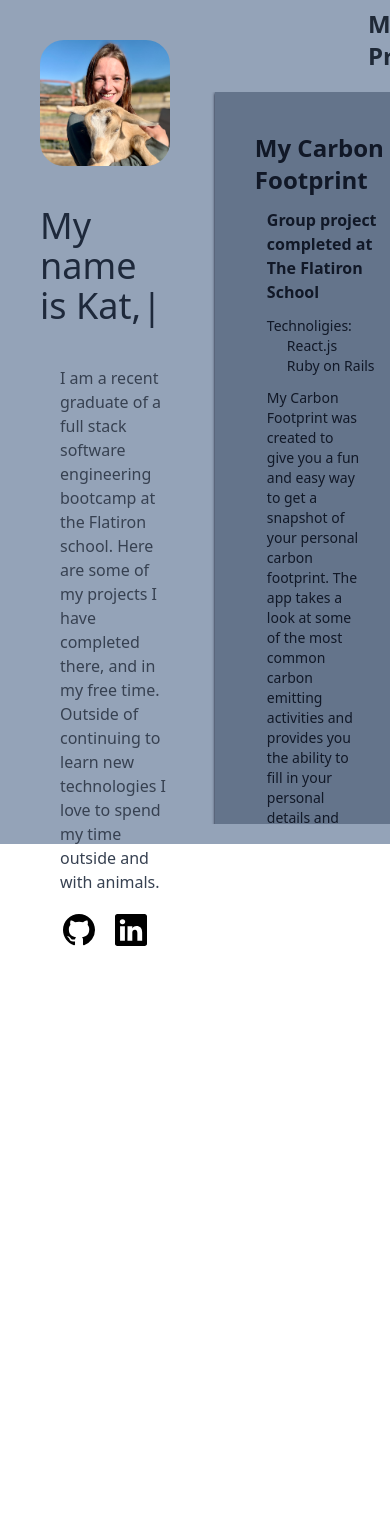
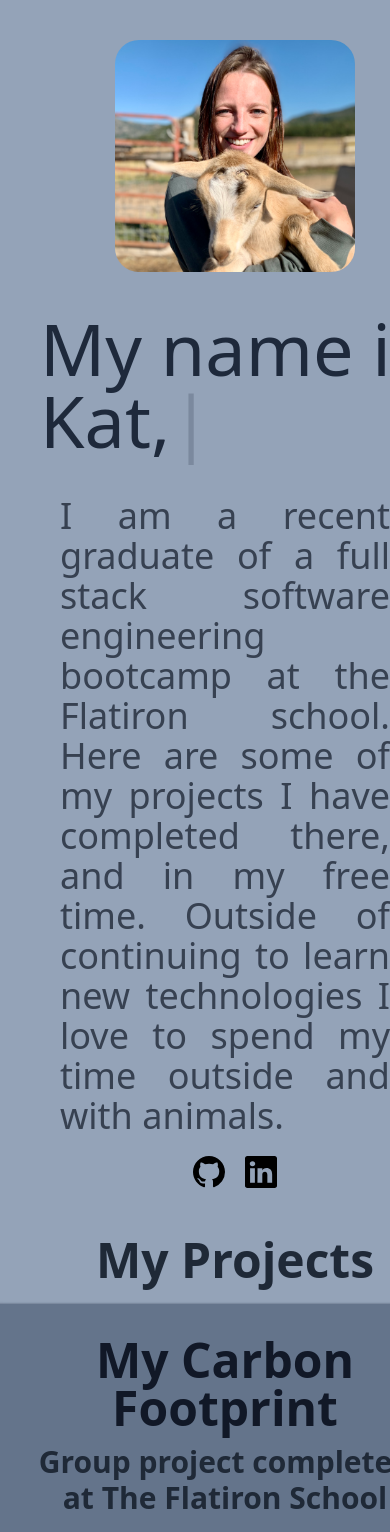
Before and after one commit to katroll/katherineroll.com2.0, a React (Create React App) app: page / in a window 390 px wide. Shown: the top 1532 px of the page. Before the commit the page ends 844 px from the top, so only its background shows below. Built offline with nearby package versions, Linux system fonts and the light colour scheme.

Commit message:
phone styling

```diff
--- a/src/components/About.js
+++ b/src/components/About.js
@@ -7,14 +7,14 @@ function About() {
 
 
     return (
-        <div className="ml-10 h-full w-screen flex space-x-10">
-            <div className="flex flex-col w-1/3 items-center fixed pt-10 z-10">
+        <div className="flex flex-col lg:flex-row ml-10 h-full w-screen lg:space-x-10">
+            <div className="flex flex-col lg:w-1/3 items-center lg:fixed lg:pt-20 pt-10 lg:z-10">
                 <img
                     src={kat}
                     alt="kat"
-                    className="w-72 rounded-3xl">
+                    className="w-60 lg:w-72 rounded-3xl">
                 </img>
-                <div className="text-4xl text-slate-800 mt-10">
+                <div className="text-7xl lg:text-4xl text-slate-800 mt-10">
                     <Typewriter
                         onInit={(typewriter)=> {
                             typewriter
@@ -26,7 +26,7 @@ function About() {
                         }}
                     />
                 </div>
-                <div className="text-gray-700 mt-10 pl-5">
+                <div className="text-4xl text-justify lg:text-base pr-10 lg:pr-5 text-gray-700 mt-10 pl-5">
                     I am a recent graduate of a full stack software engineering bootcamp at the Flatiron school. Here are some of my projects I have completed there, and in my free time. Outside of continuing to learn new technologies I love to spend my time outside and with animals.
                 </div>
                 <div className="flex space-x-5 mt-5">
--- a/src/components/ProjectContainer.js
+++ b/src/components/ProjectContainer.js
@@ -6,25 +6,28 @@ function ProjectContainer() {
 
     return (
         <div className="h-screen flex flex-col items-center pt-2">
-            <p className="text-2xl text-gray-800 font-bold mb-5 ml-72">My Projects</p>
-            <div className="flex pl-10 mb-5 flex-col grid justify-items-end overflow-y-scroll">
-                <div className="bg-slate-500 w-2/3 p-10 shadow shadow-slate-900 mb-5 mr-5">
-                    <p className="text-2xl font-bold text-gray-900">My Carbon Footprint</p>
-                    <div className="p-3">
-                        <p className="text-md font-semibold text-gray-900 mb-3">Group project completed at The Flatiron School</p>
-                        <p className="text-sm text-gray-900">Technoligies:</p>
-                        <p className="text-sm text-gray-900 pl-5">React.js</p>
-                        <p className="text-sm text-gray-900 pl-5 mb-3">Ruby on Rails</p>
-                        <p className="text-sm text-gray-900 w-3/4">My Carbon Footprint was created to give you a fun and easy way to get a snapshot of your personal carbon footprint. The app takes a look at some of the most common carbon emitting activities and provides you the ability to fill in your personal details and receive an estimate of carbon emissions based on data provided by the Carbon Interface REST API. </p>
+            <p className="text-5xl lg:text-2xl text-gray-800 font-bold mb-5 mt-10 lg:mt-0 lg:ml-72">My Projects</p>
+            <div className="flex lg:pl-10 mb-5 flex-col grid lg:justify-items-end lg:overflow-y-scroll">
+                <div className="flex flex-col bg-slate-500 lg:w-2/3 p-8 shadow shadow-slate-900 mb-10 lg:mb-5 mr-5">
+                    <p className="lg:text-2xl text-5xl text-center lg:text-left font-bold text-gray-900">My Carbon Footprint</p>
+                    <div className="lg:p-y-2 pt-3">
+                        <p className="text-3xl lg:text-base text-center lg:text-left font-semibold text-gray-800 mb-3">Group project completed at The Flatiron School</p>
+                        <p className="text-4xl lg:text-base text-gray-900 w-3/4 text-justify w-full lg:text-left lg:w-2/3">My Carbon Footprint was created to give you a fun and easy way to get a snapshot of your personal carbon footprint. The app takes a look at some of the most common carbon emitting activities and provides you the ability to fill in your personal details and receive an estimate of carbon emissions based on data provided by the Carbon Interface REST API. </p>
+                        <div className="flex mt-3">
+                            <p className="text-4xl lg:text-base font-semibold text-gray-800">Technoligies:</p>
+                            <p className="text-4xl lg:text-base text-gray-800 pl-5">React.js, Ruby on Rails</p>
+                        </div>
                     </div>
                 </div>
-                <div className="bg-slate-500 w-2/3 p-10 shadow shadow-slate-900 mr-5">
-                    <p className="text-2xl font-bold text-gray-900">Three.js Car Driving App</p>
-                    <div className="p-3">
-                        <p className="text-md font-semibold text-gray-900 mb-3">Project created while learning three.js</p>
-                        <p className="text-sm text-gray-900">Technoligies:</p>
-                        <p className="text-sm text-gray-900 pl-5 mb-3">Three.js</p>
-                        <p className="text-sm text-gray-900 w-3/4">I am interested in three.js and continuing to learn and add to this project. The demo is availabe <NavLink to="/threeproject" className="font-bold cursor-pointer">here</NavLink>, where you can use the arrow keys on the keyboard to drive around in the world I am slowly expanding on and updating as I learn new Three.js skills.</p>
+                <div className="bg-slate-500 lg:w-2/3 p-8 shadow shadow-slate-900 mr-5">
+                    <p className="lg:text-2xl text-5xl text-center lg:text-left font-bold text-gray-900">Three.js Car Driving App</p>
+                    <div className="lg:p-y-2 pt-3">
+                        <p className="text-3xl lg:text-base text-center lg:text-left font-semibold text-gray-800 mb-3">Project created while learning three.js</p>
+                        <p className="text-4xl lg:text-base text-gray-900 w-3/4 text-justify w-full lg:text-left lg:w-2/3">I am interested in three.js and continuing to learn and add to this project. The demo is availabe <NavLink to="/threeproject" className="font-bold cursor-pointer">here</NavLink>, where you can use the arrow keys on the keyboard to drive around in the world I am slowly expanding on and updating as I learn new Three.js skills.</p>
+                        <div className="flex mt-3">
+                            <p className="text-4xl lg:text-base font-semibold text-gray-800">Technoligies:</p>
+                            <p className="text-4xl lg:text-base text-gray-800 pl-5">Three.js</p>
+                        </div>
                     </div>
                 </div>
             </div>
```
